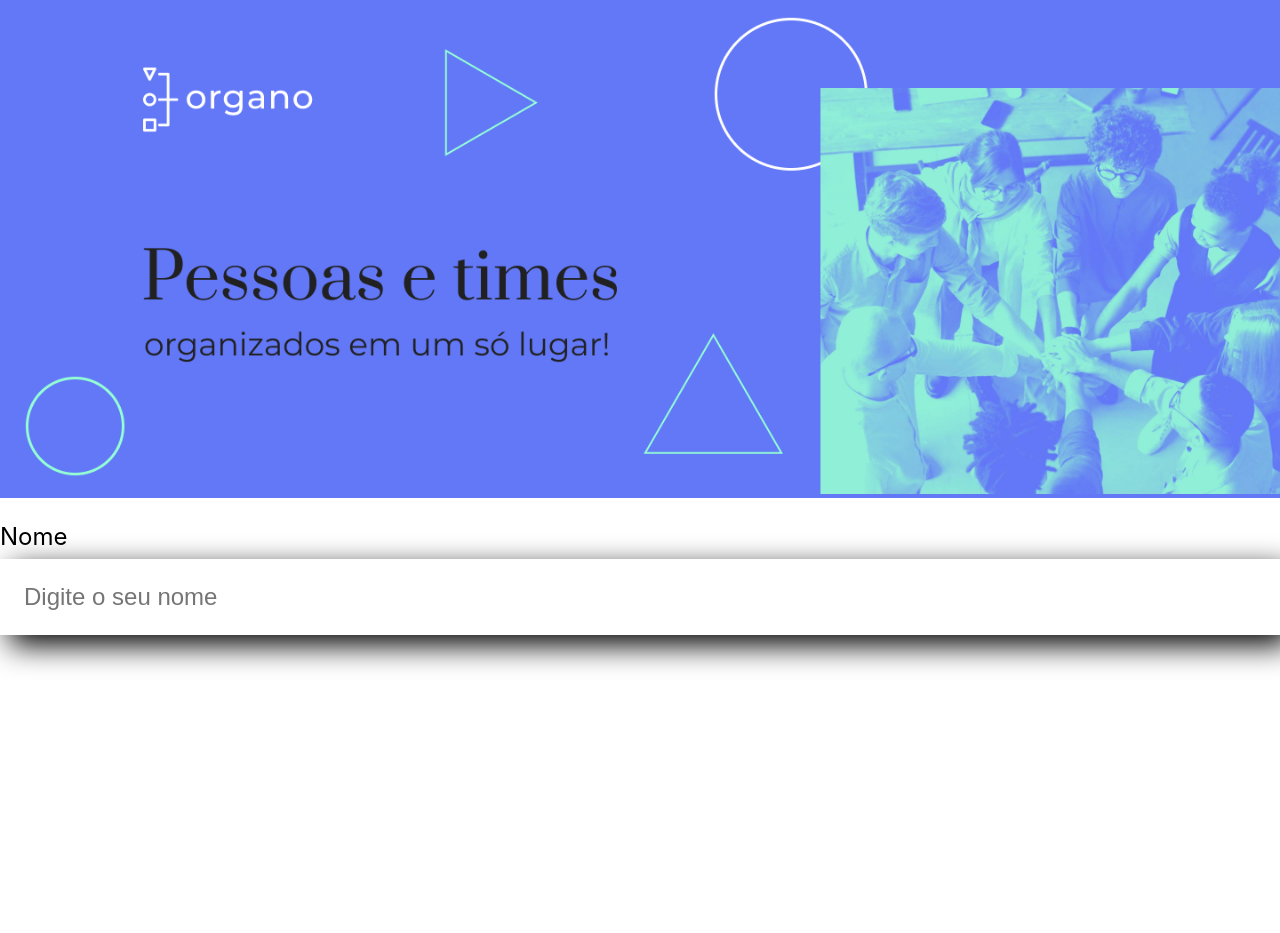
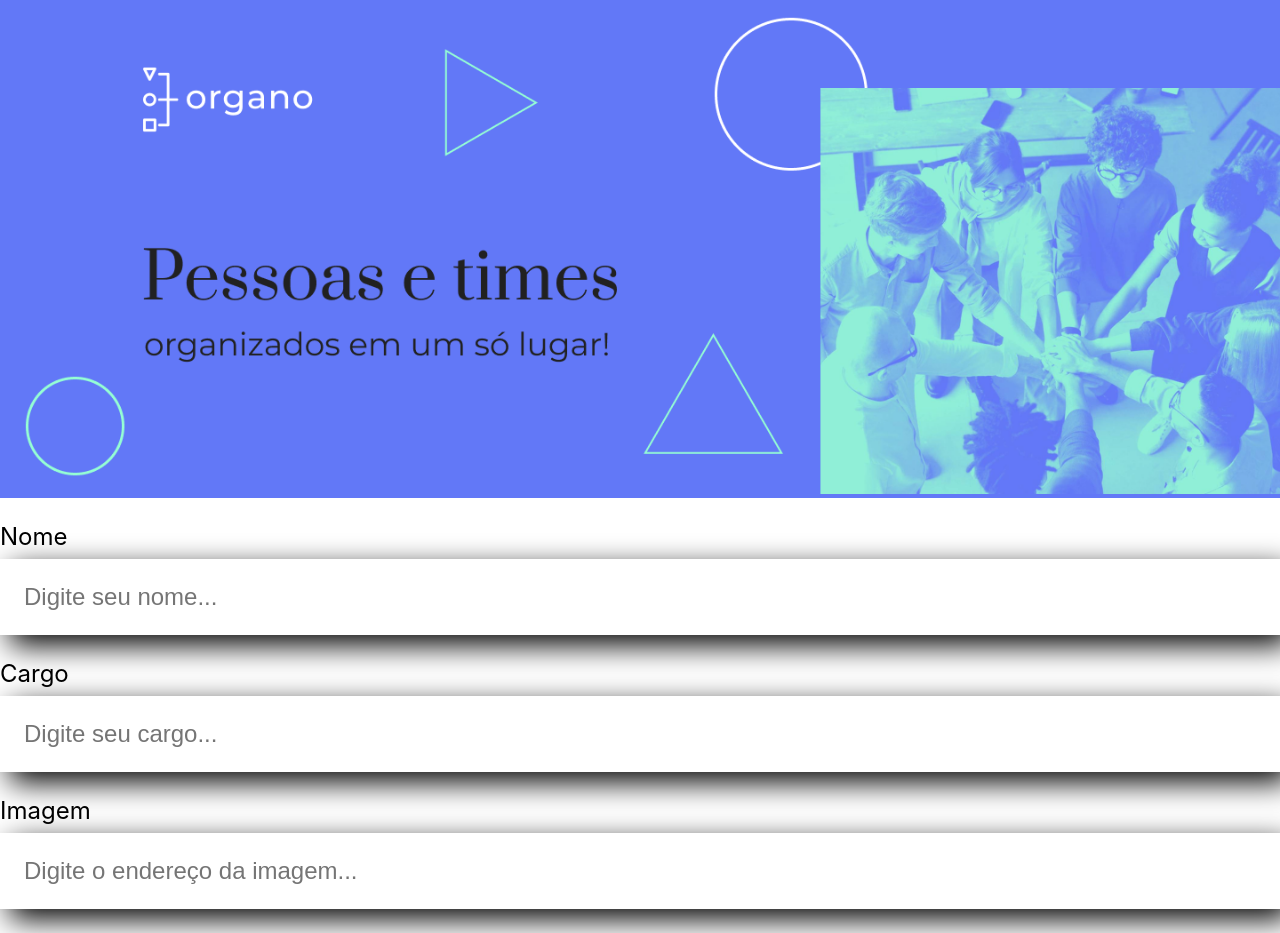
Before and after one commit to FilipeDellaPorta/organo, a JavaScript app: page / in a window 1280 px wide. Before the commit the page ends 800 px from the top, so only its background shows below. Built offline with nearby package versions, Linux system fonts and the light colour scheme; the HTML template or start-up script is replaced by a standard one.

Commit message:
feat: :sparkles: add: parâmetro para pode reaproveitar o mesmo componente, mudando somente a label e o placeholder

```diff
--- a/src/App.js
+++ b/src/App.js
@@ -5,7 +5,9 @@
   return (
     <div className='App'>
       <Banner />
-      <CampoTexto />
+      <CampoTexto label="Nome" placeholder="Digite seu nome"/>
+      <CampoTexto label="Cargo" placeholder="Digite seu cargo"/>
+      <CampoTexto label="Imagem" placeholder="Digite o endereço da imagem"/>
     </div>
   );
 }
--- a/src/components/CampoTexto/CampoTexto.js
+++ b/src/components/CampoTexto/CampoTexto.js
@@ -1,10 +1,13 @@
-import './CampoTexto.css'
+import './CampoTexto.css';
 
-export const CampoTexto = () => {
+export const CampoTexto = (props) => {
+  console.log(props)
+  const placeholderModificadora = `${props.placeholder}...`;
+
   return (
-    <div className="campo-texto">
-      <label>Nome</label>
-      <input placeholder='Digite o seu nome'/>
+    <div className='campo-texto'>
+      <label>{props.label}</label>
+      <input placeholder={placeholderModificadora} />
     </div>
   );
 };
```
